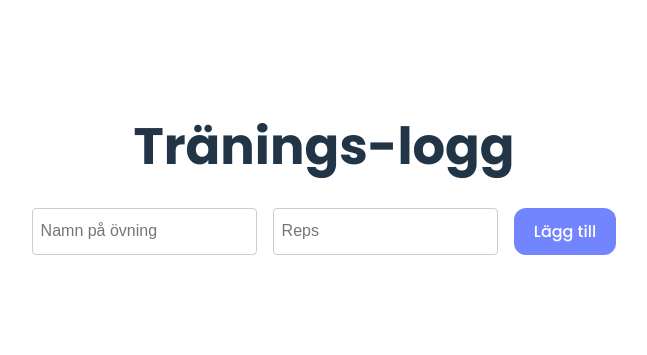
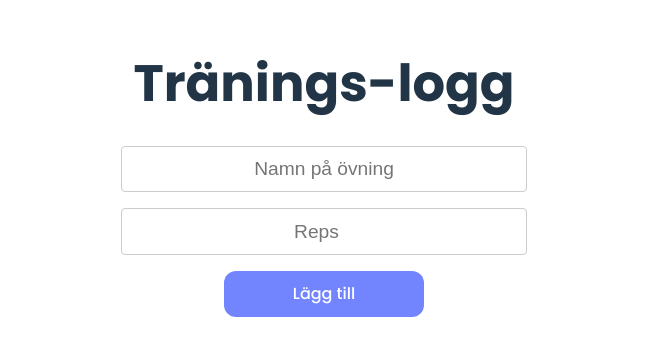
Before and after one commit to VictorSundberg1/workout-app-v2, a React (Vite) app: page / in a window 1280 px wide. Shown: the part 215-570 px from the top of the page, without its empty margins (316-963 px from the left). Built offline with nearby package versions, Linux system fonts and the light colour scheme.

Commit message:
Fixed DisplayCard off-center

```diff
--- a/src/App.css
+++ b/src/App.css
@@ -46,15 +46,19 @@
 .exercise-form {
 	margin-bottom: 2em;
 	display: flex;
+	flex-direction: column;
 	gap: 1em;
 	justify-content: center;
+	align-items: center;
 }
 
 .exercise-form input {
-	padding: 0.5em;
+	padding: 0.7rem;
 	border-radius: 4px;
 	border: 1px solid #ccc;
-	font-size: 1rem;
+	text-align: center;
+	font-size: 1.2rem;
+	width: 100%;
 }
 
 .exercise-form button {
@@ -62,21 +66,31 @@
 	color: white;
 	border-radius: 12px;
 	transition: 0.2s;
+	width: 200px;
 }
 .exercise-form button:hover {
-	box-shadow: 2px 2px 4px rgba(255, 255, 255, 0.4);
+	transform: translateY(-3px);
 }
 
 .display-list {
 	width: 80%;
+	max-width: 500px;
+	margin: 0 auto;
+	display: flex;
+	flex-direction: column;
+	justify-content: center;
+	align-items: center;
+	list-style: none;
+	padding-left: 0;
 }
 
 .display-list li {
-	margin-bottom: 1em;
+	width: 100%;
+	margin-bottom: 1rem;
 	display: flex;
 	justify-content: space-between;
 	align-items: center;
-	padding: 1rem;
+	padding: 15px;
 	font-size: 1rem;
 	font-weight: 600;
 	border-radius: 12px;
@@ -85,10 +99,11 @@
 }
 
 .display-list button {
-	box-shadow: 2px 4px 8px rgba(222, 222, 222, 0.2);
+	/* box-shadow: 2px 4px 8px rgba(222, 222, 222, 0.2); */
 	background-color: #2b2b2b;
 }
 
 .display-list button:hover {
 	box-shadow: 2px 4px 8px rgba(222, 222, 222, 0.4);
+	transform: translateY(-3px);
 }
```
